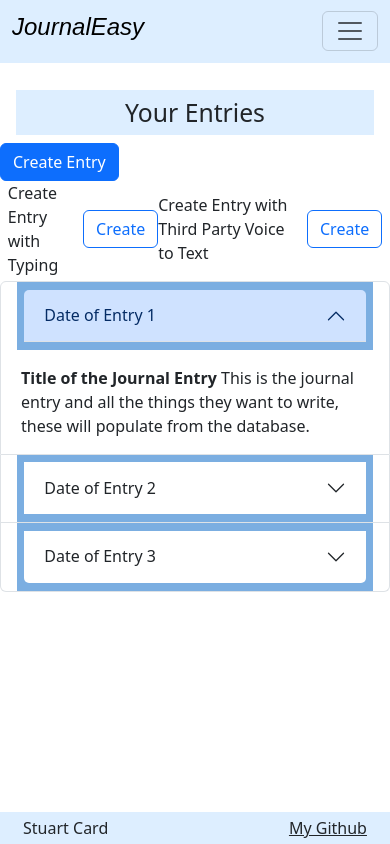
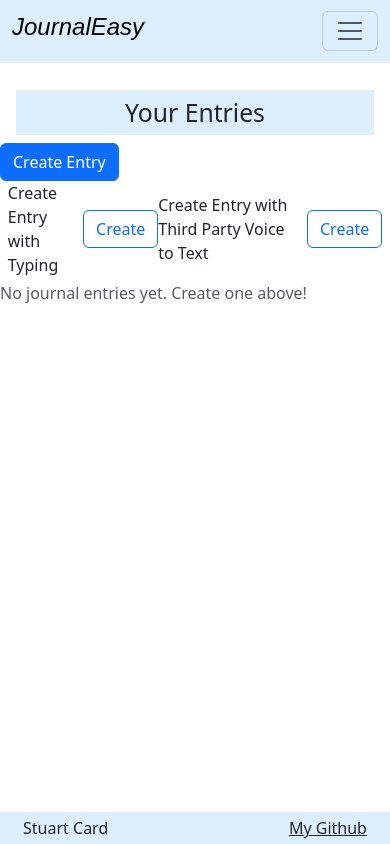
Before and after one commit to stuartc45/startup, a React (Vite) app: page /home in a window 390 px wide. Built offline with nearby package versions, Linux system fonts and the light colour scheme.

Commit message:
Changed the accordion on the home page to be responsive to the entries created and placed in local storage

```diff
--- a/src/home/home.jsx
+++ b/src/home/home.jsx
@@ -56,43 +56,34 @@ export function Home() {
         </div>
 
         <div className="accordion" id="journalAccordion">
-            <div className="accordion-item">
-                <h2 className="accordion-header">
-                    <button className="accordion-button" type="button" data-bs-toggle="collapse" data-bs-target="#collapseOne" aria-expanded="true" aria-controls="collapseOne">
-                        Date of Entry 1
-                    </button>
-                </h2>
-                <div id="collapseOne" className="accordion-collapse collapse show" data-bs-parent="#journalAccordion">
-                    <div className="accordion-body">
-                        <strong>Title of the Journal Entry</strong> This is the journal entry and all the things they want to write, these will populate from the database.
-                    </div>
-                </div>
+        {entries.length === 0 ? (
+          <p className="text-muted">No journal entries yet. Create one above!</p>
+        ) : (
+          entries.map((entry, index) => (
+            <div className="accordion-item" key={index}>
+              <h2 className="accordion-header" id={`heading${index}`}>
+                <button
+                  className="accordion-button collapsed"
+                  type="button"
+                  data-bs-toggle="collapse"
+                  data-bs-target={`#collapse${index}`}
+                  aria-expanded="false"
+                  aria-controls={`collapse${index}`}
+                >
+                  {entry.title} — {entry.date}
+                </button>
+              </h2>
+              <div
+                id={`collapse${index}`}
+                className="accordion-collapse collapse"
+                data-bs-parent="#journalAccordion"
+              >
+                <div className="accordion-body">{entry.body}</div>
+              </div>
             </div>
-            <div className="accordion-item">
-                <h2 className="accordion-header">
-                    <button className="accordion-button collapsed" type="button" data-bs-toggle="collapse" data-bs-target="#collapseTwo" aria-expanded="false" aria-controls="collapseTwo">
-                        Date of Entry 2
-                    </button>
-                </h2>
-                <div id="collapseTwo" className="accordion-collapse collapse" data-bs-parent="#journalAccordion">
-                    <div className="accordion-body">
-                        <strong>This is the second item’s accordion body.</strong> It is hidden by default, until the collapse plugin adds the appropriate classes that we use to style each element. These classes control the overall appearance, as well as the showing and hiding via CSS transitions. You can modify any of this with custom CSS or overriding our default variables. It’s also worth noting that just about any HTML can go within the <code>.accordion-body</code>, though the transition does limit overflow.
-                    </div>
-                </div>
-            </div>
-            <div className="accordion-item">
-                <h2 className="accordion-header">
-                    <button className="accordion-button collapsed" type="button" data-bs-toggle="collapse" data-bs-target="#collapseThree" aria-expanded="false" aria-controls="collapseThree">
-                        Date of Entry 3
-                    </button>
-                </h2>
-                <div id="collapseThree" className="accordion-collapse collapse" data-bs-parent="#journalAccordion">
-                    <div className="accordion-body">
-                        <strong>This is the third item’s accordion body.</strong> It is hidden by default, until the collapse plugin adds the appropriate classes that we use to style each element. These classes control the overall appearance, as well as the showing and hiding via CSS transitions. You can modify any of this with custom CSS or overriding our default variables. It’s also worth noting that just about any HTML can go within the <code>.accordion-body</code>, though the transition does limit overflow.
-                    </div>
-                </div>
-            </div>
-        </div>
+          ))
+        )}
+      </div>
         <div
         className="modal fade"
         id="createEntryModal"
```
